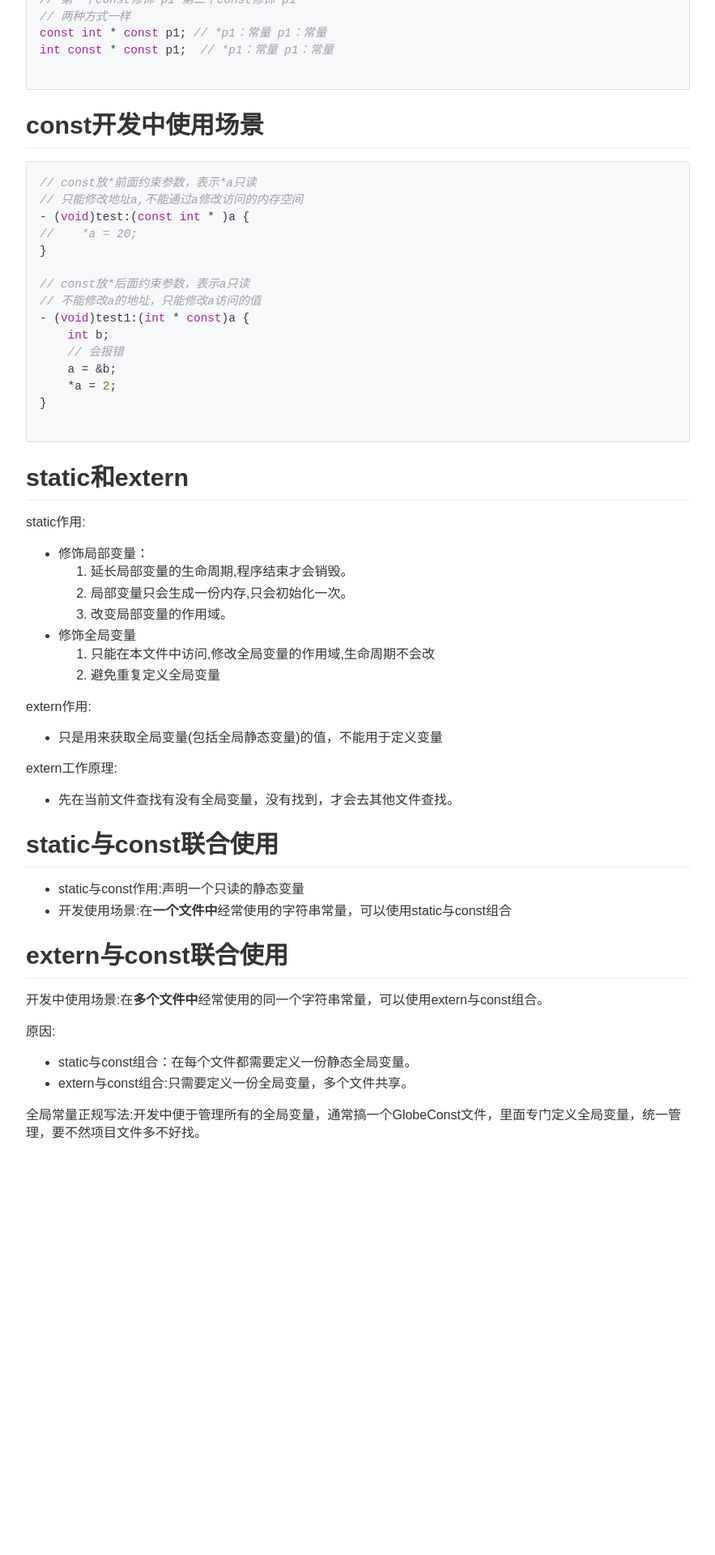
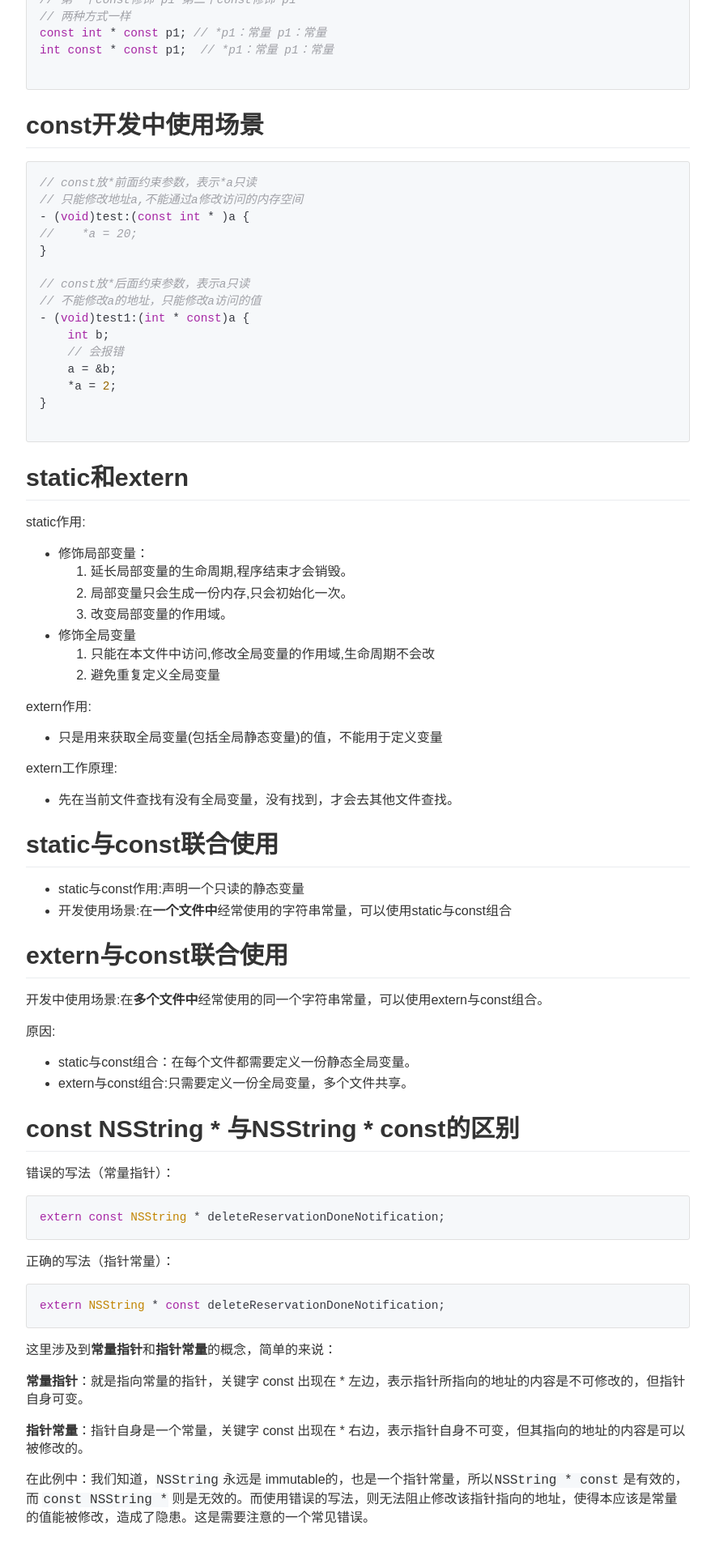
Before and after one commit to nyzhanggy/dulldevil.github.io, a Jekyll site: the page built from _posts/experience/2019-7-21-const与宏的区别.md, in a window 1280 px wide. Shown: the part 1179-3099 px from the top of the page at 81% size, without its empty margins (198-1081 px from the left). Built offline with Jekyll 4.4.1, drawn with Linux system fonts in a browser that asks for light colours.

Commit message:
添加常量使用

````diff
--- a/_posts/experience/2019-7-21-const与宏的区别.md
+++ b/_posts/experience/2019-7-21-const与宏的区别.md
@@ -113,4 +113,26 @@ extern工作原理:
 * static与const组合：在每个文件都需要定义一份静态全局变量。
 * extern与const组合:只需要定义一份全局变量，多个文件共享。
 
-全局常量正规写法:开发中便于管理所有的全局变量，通常搞一个GlobeConst文件，里面专门定义全局变量，统一管理，要不然项目文件多不好找。
+
+
+## const NSString * 与NSString * const的区别
+
+错误的写法（常量指针）：
+
+```
+extern const NSString * deleteReservationDoneNotification;
+```
+
+正确的写法（指针常量）：
+
+```
+extern NSString * const deleteReservationDoneNotification;
+```
+
+这里涉及到**常量指针**和**指针常量**的概念，简单的来说：
+
+**常量指针**：就是指向常量的指针，关键字 const 出现在 * 左边，表示指针所指向的地址的内容是不可修改的，但指针自身可变。
+
+ **指针常量**：指针自身是一个常量，关键字 const 出现在 * 右边，表示指针自身不可变，但其指向的地址的内容是可以被修改的。
+
+ 在此例中：我们知道，`NSString` 永远是 immutable的，也是一个指针常量，所以`NSString * const` 是有效的，而 `const NSString *` 则是无效的。而使用错误的写法，则无法阻止修改该指针指向的地址，使得本应该是常量的值能被修改，造成了隐患。这是需要注意的一个常见错误。
````
